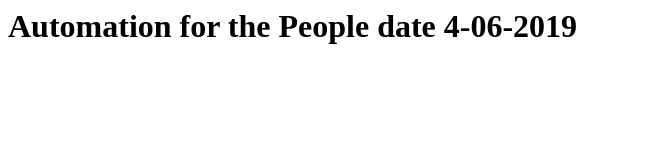
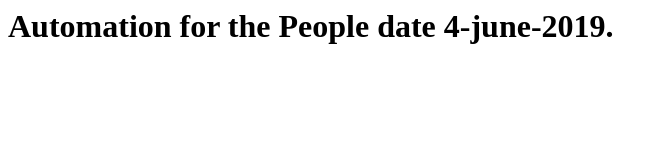
Before and after one commit to ArvindPratap2003/Elephant, a plain HTML site: page index.html in a window 1280 px wide. Shown: the whole page, without its empty margins (0-667 px from the left). Drawn offline with Linux system fonts and the light colour scheme.

Commit message:
updated date

```diff
--- a/index.html
+++ b/index.html
@@ -6,7 +6,7 @@ Web Server
 </head>
 <body>
 <h1>
-Automation for the People date 4-06-2019
+Automation for the People date 4-june-2019.
 </h1>
 </body>
 </html>
```
